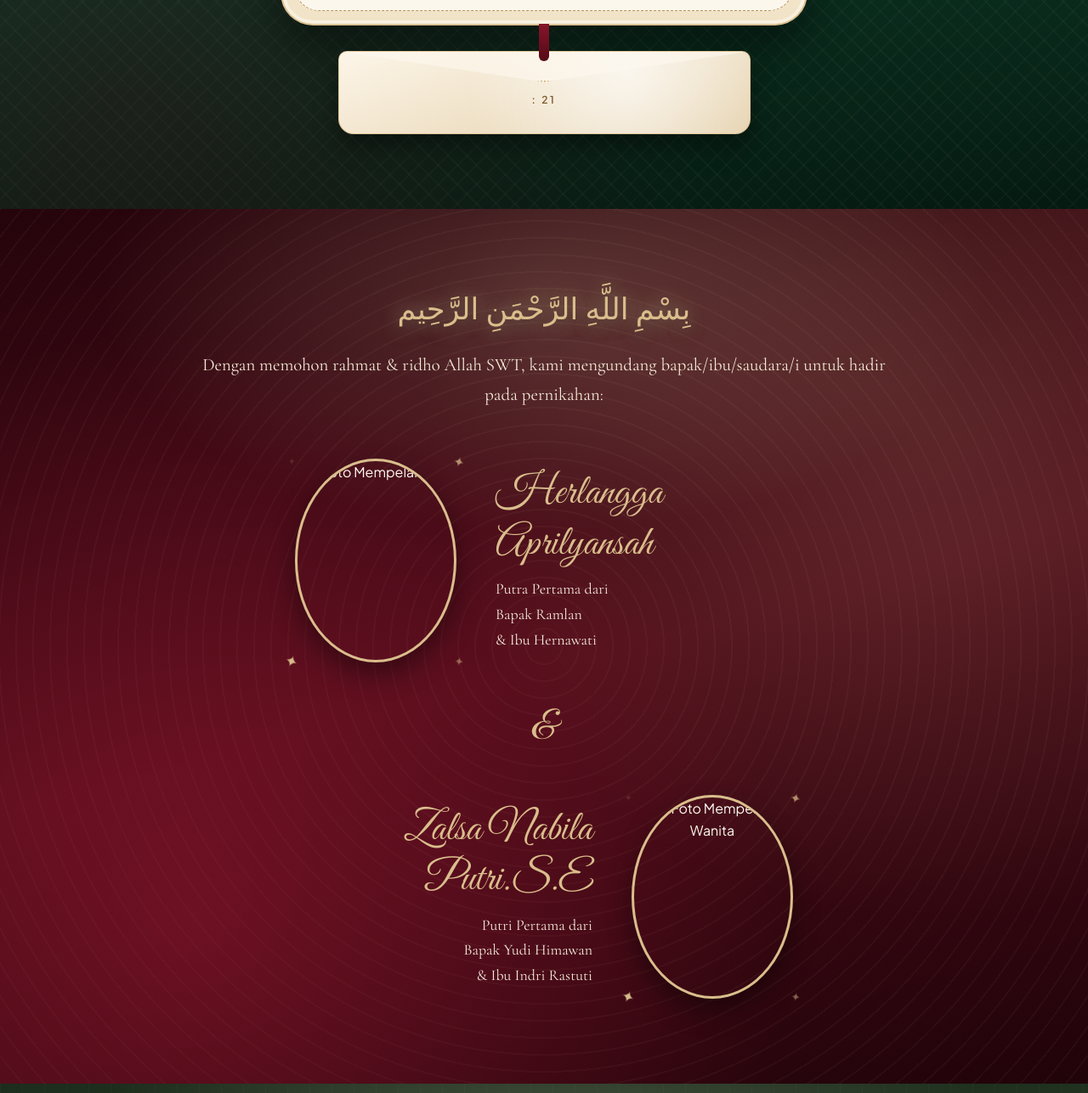
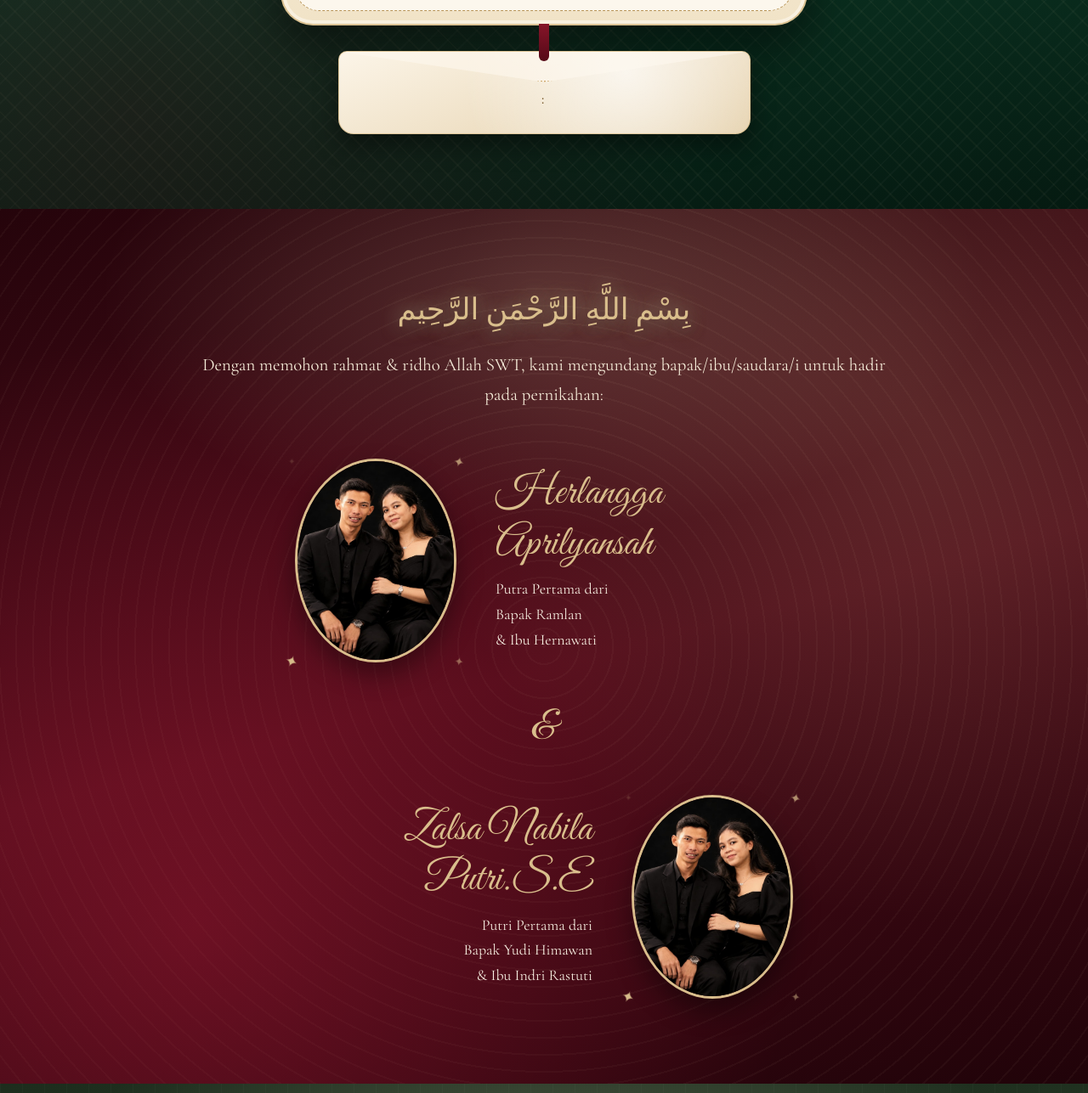
Before and after one commit to Ryvhkm15/nikah, a plain HTML site: page index.html in a window 1280 px wide. Shown: the part 1493-2780 px from the top of the page at 85% size. Drawn offline with nearby package versions, Linux system fonts and the light colour scheme.

```diff
--- a/index.html
+++ b/index.html
@@ -74,7 +74,7 @@
 
             <div class="bottom-envelope-pocket" id="ayat-envelope-pocket">
                 <div class="pocket-flap-accent"></div>
-                <div class="pocket-label">: 21</div>
+                <div class="pocket-label">: </div>
             </div>
         </div>
     </section>
@@ -95,7 +95,7 @@
                     <span class="corner-ornament bl" aria-hidden="true">✦</span>
                     <span class="corner-ornament br" aria-hidden="true">✦</span>
                     <div class="oval-photo">
-                        <img src="img/pria.jpg" alt="Foto Mempelai Pria">
+                        <img src="pria.jpg" alt="Foto Mempelai Pria">
                     </div>
                 </div>
 
@@ -120,7 +120,7 @@
                     <span class="corner-ornament bl" aria-hidden="true">✦</span>
                     <span class="corner-ornament br" aria-hidden="true">✦</span>
                     <div class="oval-photo">
-                        <img src="img/wanita.jpg" alt="Foto Mempelai Wanita">
+                        <img src="wanita.jpg" alt="Foto Mempelai Wanita">
                     </div>
                 </div>
             </div>
```
